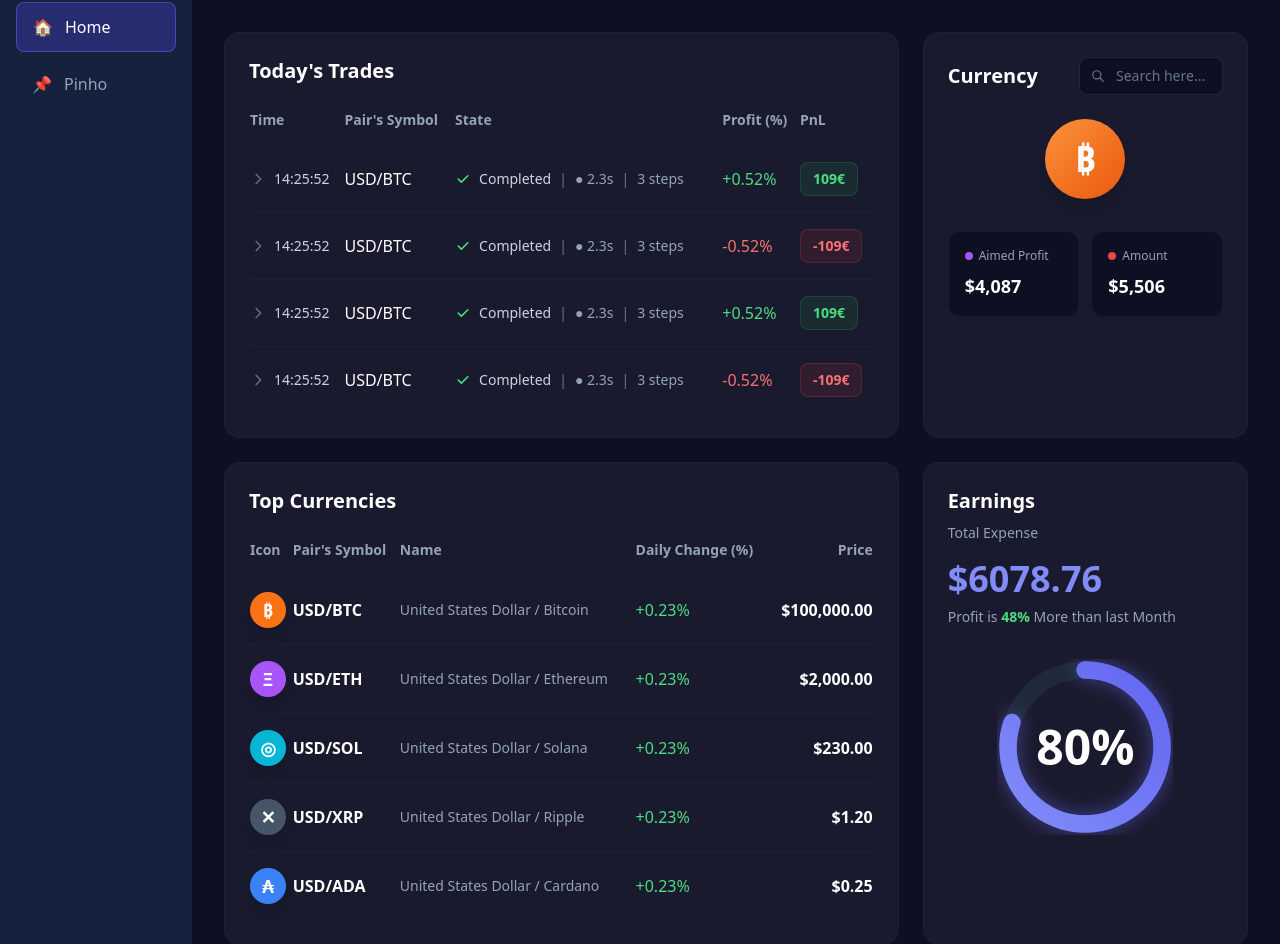
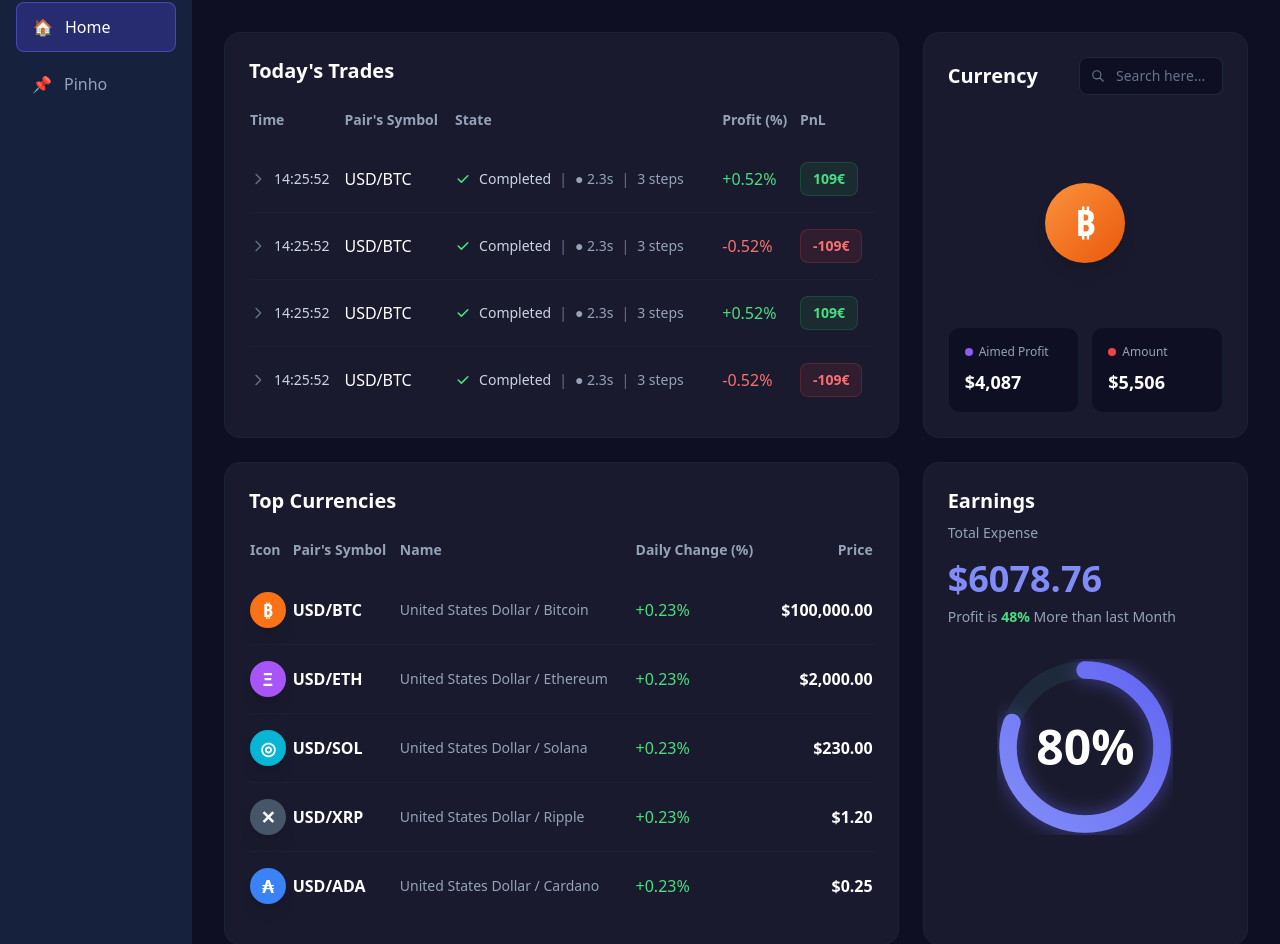
Before and after one commit to Pinho13/Heisenbug, a Django app: page / in a window 1280 px wide. Shown: the part 82-1026 px from the top of the page. Run offline with Django 5.2, Linux system fonts and the light colour scheme; some libraries are stand-ins or nearby versions.

Commit message:
Pus o amined profit e o amount no bottom da caiza de Currency, tem que alterar as definições de search e assim

```diff
--- a/hermes/templates/base.html
+++ b/hermes/templates/base.html
@@ -195,51 +195,82 @@
             </section>
 
             <!-- Currency -->
-            <aside class="bg-[#1a1a2e] rounded-2xl p-6 border border-slate-800/50">
+            <aside class="bg-[#1a1a2e] rounded-2xl p-6 border border-[#1e293b]/50 flex flex-col">
                 <div class="flex justify-between items-center mb-6">
                     <h2 class="text-xl font-semibold">Currency</h2>
+
                     <div class="relative">
-                        <svg class="absolute left-3 top-1/2 -translate-y-1/2 w-3.5 h-3.5 text-slate-500" fill="none" stroke="currentColor" viewBox="0 0 24 24">
-                            <path stroke-linecap="round" stroke-linejoin="round" stroke-width="2" d="M21 21l-6-6m2-5a7 7 0 11-14 0 7 7 0 0114 0z"></path>
+                        <svg
+                                class="absolute left-3 top-1/2 -translate-y-1/2 w-3.5 h-3.5 text-[#64748b]"
+                                fill="none"
+                                stroke="currentColor"
+                                viewBox="0 0 24 24"
+                        >
+                            <path
+                                    stroke-linecap="round"
+                                    stroke-linejoin="round"
+                                    stroke-width="2"
+                                    d="M21 21l-6-6m2-5a7 7 0 11-14 0 7 7 0 0114 0z"
+                            ></path>
                         </svg>
-                        <input type="text" placeholder="Search here..." class="bg-[#0f0f23] border border-slate-700/50 rounded-lg px-3 py-2 pl-9 text-sm text-white placeholder-slate-500 focus:outline-none w-36">
+                        <input
+                                type="text"
+                                placeholder="Search here..."
+                                class="bg-[#0f0f23] border border-[#334155]/50 rounded-lg px-3 py-2 pl-9 text-sm text-white placeholder-[#64748b] focus:outline-none w-36"
+                        >
                     </div>
                 </div>
 
-                <div class="flex justify-center mb-8">
-                    <div class="w-20 h-20 rounded-full bg-gradient-to-br from-orange-400 to-orange-600 flex items-center justify-center text-4xl font-bold shadow-lg">
+                <!--tem que ser alterado, porque podem ser escolhidas mais currencies-->
+                <div class="flex-1 flex items-center justify-center">
+                    <div class="w-20 h-20 rounded-full bg-gradient-to-br from-[#fb923c] to-[#ea580c] flex items-center justify-center text-4xl font-bold shadow-lg">
                         ₿
                     </div>
                 </div>
 
+                <!--assim ficam postos diretamente no fundo da caixa em questão-->
                 <div class="grid grid-cols-2 gap-3">
-                    <div class="bg-[#0f0f23] rounded-xl p-4 border border-slate-800/50">
-                        <div class="flex items-center gap-1.5 text-xs text-slate-400 mb-2">
-                            <div class="w-2 h-2 rounded-full bg-purple-500"></div>
+
+                    <!-- Aimed Profit -->
+                    <div class="bg-[#0f0f23] rounded-xl p-4 border border-[#1e293b]/50">
+                        <div class="flex items-center gap-1.5 text-xs text-[#94a3b8] mb-2">
+                            <div class="w-2 h-2 rounded-full bg-[#8b5cf6]"></div>
                             <span>Aimed Profit</span>
                         </div>
                         <div class="relative group">
-                            <span class="text-lg font-bold cursor-pointer group-hover:opacity-0 transition-opacity" id="aimedProfitDisplay">$4,087</span>
+                <span
+                        class="text-lg font-bold cursor-pointer group-hover:opacity-0 transition-opacity"
+                        id="aimedProfitDisplay"
+                >
+                    ${{ aimed_profit|default:"4,087" }}
+                </span>
                             <input
                                     type="text"
                                     id="aimedProfitInput"
-                                    value="4087"
-                                    class="absolute inset-0 text-lg font-bold bg-transparent border-b border-purple-500/50 focus:border-purple-500 outline-none opacity-0 group-hover:opacity-100 focus:opacity-100 transition-opacity w-full"
+                                    value="{{ aimed_profit|default:'4087' }}"
+                                    class="absolute inset-0 text-lg font-bold bg-transparent border-b border-[#8b5cf6]/50 focus:border-[#8b5cf6] outline-none opacity-0 group-hover:opacity-100 focus:opacity-100 transition-opacity w-full"
                             />
                         </div>
                     </div>
-                    <div class="bg-[#0f0f23] rounded-xl p-4 border border-slate-800/50">
-                        <div class="flex items-center gap-1.5 text-xs text-slate-400 mb-2">
-                            <div class="w-2 h-2 rounded-full bg-red-500"></div>
+
+                    <!-- Amount -->
+                    <div class="bg-[#0f0f23] rounded-xl p-4 border border-[#1e293b]/50">
+                        <div class="flex items-center gap-1.5 text-xs text-[#94a3b8] mb-2">
+                            <div class="w-2 h-2 rounded-full bg-[#ef4444]"></div>
                             <span>Amount</span>
                         </div>
                         <div class="relative group">
-                            <span class="text-lg font-bold cursor-pointer group-hover:opacity-0 transition-opacity" id="amountDisplay">$5,506</span>
+                <span
+                        class="text-lg font-bold cursor-pointer group-hover:opacity-0 transition-opacity"
+                        id="amountDisplay"
+                >
+                    ${{ amount|default:"5,506" }}
+                </span>
                             <input
                                     type="text"
                                     id="amountInput"
-                                    value="5506"
-                                    class="absolute inset-0 text-lg font-bold bg-transparent border-b border-red-500/50 focus:border-red-500 outline-none opacity-0 group-hover:opacity-100 focus:opacity-100 transition-opacity w-full"
+                                    value="{{ amount|default:'5506' }}"
+                                    class="absolute inset-0 text-lg font-bold bg-transparent border-b border-[#ef4444]/50 focus:border-[#ef4444] outline-none opacity-0 group-hover:opacity-100 focus:opacity-100 transition-opacity w-full"
                             />
                         </div>
                     </div>
```
